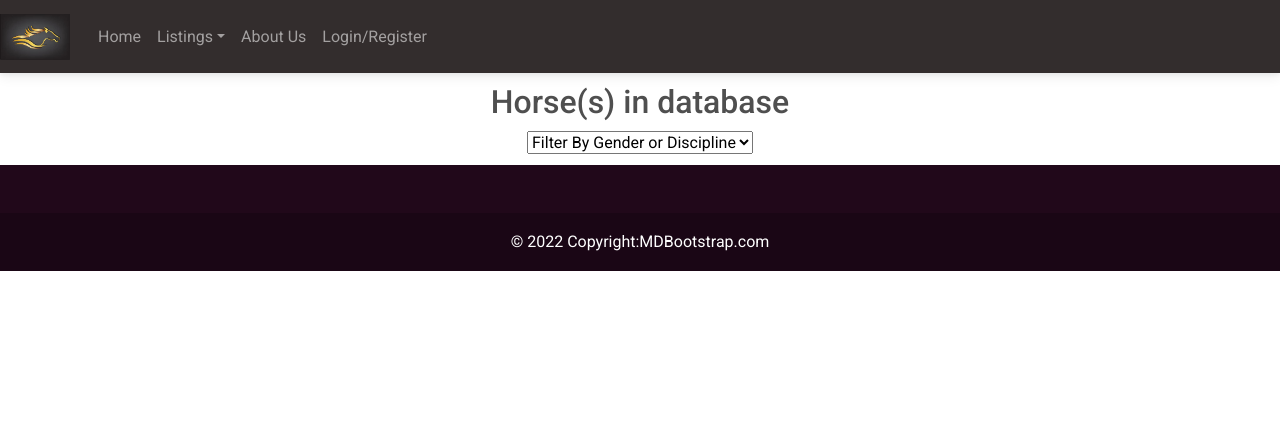
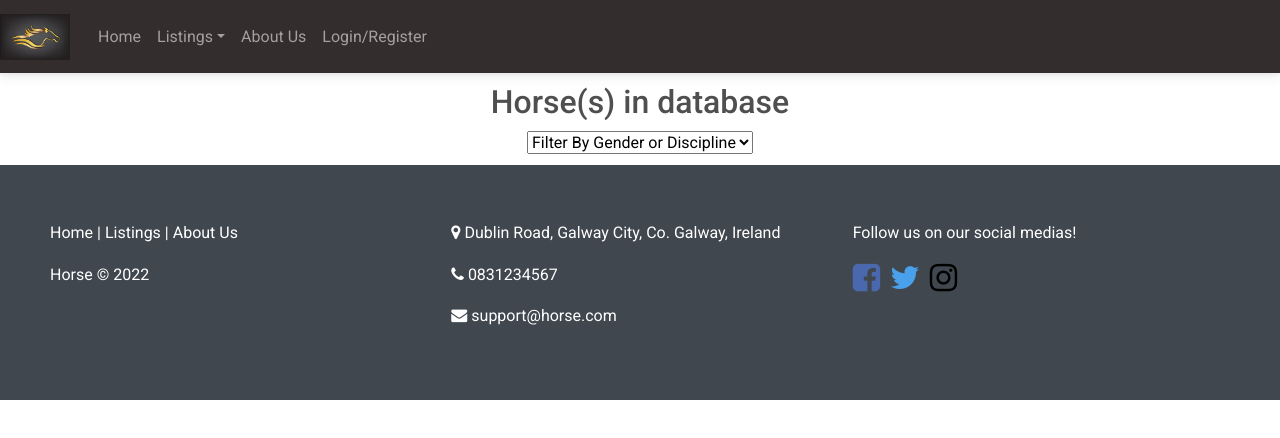
Before and after one commit to lisamannion/PPIT_Project2022, a React (Create React App) app: page /listings in a window 1280 px wide. Shown: the top 438 px of the page. Built offline with nearby package versions, Linux system fonts and the light colour scheme; no server answers.

Commit message:
Added code for footer and installed additional package for footer icons

```diff
--- a/package.json
+++ b/package.json
@@ -11,6 +11,7 @@
     "bootstrap": "^5.1.3",
     "cors": "^2.8.5",
     "express": "^4.17.3",
+    "font-awesome": "^4.7.0",
     "jsonwebtoken": "^8.5.1",
     "mdb-react-ui-kit": "^2.4.0",
     "mongoose": "^6.2.2",
--- a/src/App.css
+++ b/src/App.css
@@ -65,3 +65,41 @@
   padding-left: 70px;
   padding-right: 70px;
 }
+
+.footer {
+  background-color: #40474e;
+  text-align: left;
+  padding: 55px 50px;
+  display: inline-block;
+  width: 100%;
+  color: #ffffff;
+}
+
+.footer-links {
+  color: #ffffff;
+}
+
+.footer-links:hover {
+  text-decoration: none;
+  color:rgba(97,108,254);
+}
+
+.footer-icons {
+  margin-right: 10px;
+}
+
+.footer-icons:hover {
+  color: #ffffff;
+}
+
+.facebook {
+  color: #4968ad;
+}
+
+.twitter {
+  color: #49a1eb;
+}
+
+.instagram {
+  color: black;
+}
--- a/src/App.js
+++ b/src/App.js
@@ -7,11 +7,12 @@ import { CreateAd } from './components/createAd'
 import { LoginRegister } from './components/loginRegister'
 import { ViewAd } from './components/viewAd'
 import 'bootstrap/dist/css/bootstrap.min.css'
-import { Navbar, Nav, NavDropdown } from 'react-bootstrap'
+import { Navbar, Nav, NavDropdown, Row } from 'react-bootstrap'
 import { BrowserRouter as Router, Routes, Route } from 'react-router-dom'
 import React from 'react'
 import { MDBFooter } from 'mdb-react-ui-kit'
 import 'mdb-react-ui-kit/dist/css/mdb.min.css'
+import 'font-awesome/css/font-awesome.min.css'
 
 // App's class itself
 class App extends Component {
@@ -73,12 +74,43 @@ class App extends Component {
 
         {/* Footer */}
         <div>
-          <MDBFooter className='text-center text-white' style={{ backgroundColor: '#21081a' }}>
-            <div className='container p-4'></div>
+          <MDBFooter className='footer'>
+            <Row>
+              <div className="footer-left col-md-4">
+                  <p>
+                      <a href="/" className="footer-links">Home </a>|
+                      <a href="/listings" className="footer-links"> Listings </a>|
+                      <a href="/aboutUs" className="footer-links"> About Us </a>
+                  </p>
+                  <p className="footer-company-name">Horse © 2022</p>
+              </div>
 
-            <div className='text-center p-3' style={{ backgroundColor: 'rgba(0, 0, 0, 0.2)' }}>
-              © 2022 Copyright:<a className='text-white' href='https://mdbootstrap.com/'>MDBootstrap.com</a>
-            </div>
+              <div className="footer-center col-md-4">
+                  <div>
+                      <p>
+                          <i className="fa fa-map-marker"></i>
+                          <a href="http://maps.google.com/maps?q=Dublin Road, Galway City, Co. Galway, Ireland" className="footer-links" target="_blank"> Dublin Road, Galway City, Co. Galway, Ireland</a>
+                      </p>
+                  </div>
+                  <div>
+                      <p><i className="fa fa-phone"></i> 0831234567</p>
+                  </div>
+                  <div>
+                      <p>
+                          <i className="fa fa-envelope"></i>
+                          <a href="mailto:support@horse.com" className="footer-links" target="_blank"> support@horse.com</a>
+                      </p>
+                  </div>
+              </div>
+              <div className="footer-right col-md-4">
+                  <p>Follow us on our social medias!</p>
+                  <div>
+                      <a href="https://www.facebook.com" target="_blank"><i className="fa fa-facebook-square fa-2x footer-icons facebook"></i></a>
+                      <a href="https://www.twitter.com" target="_blank"><i className="fa fa-twitter fa-2x footer-icons twitter"></i></a>
+                      <a href="https://www.instagram.com" target="_blank"><i className="fa fa-instagram fa-2x footer-icons instagram"></i></a>
+                  </div>
+              </div>
+            </Row>
           </MDBFooter>
         </div>
       </Router>
```
Also changed, not shown: 1 other file (tests, documents, lock files or other folders).
